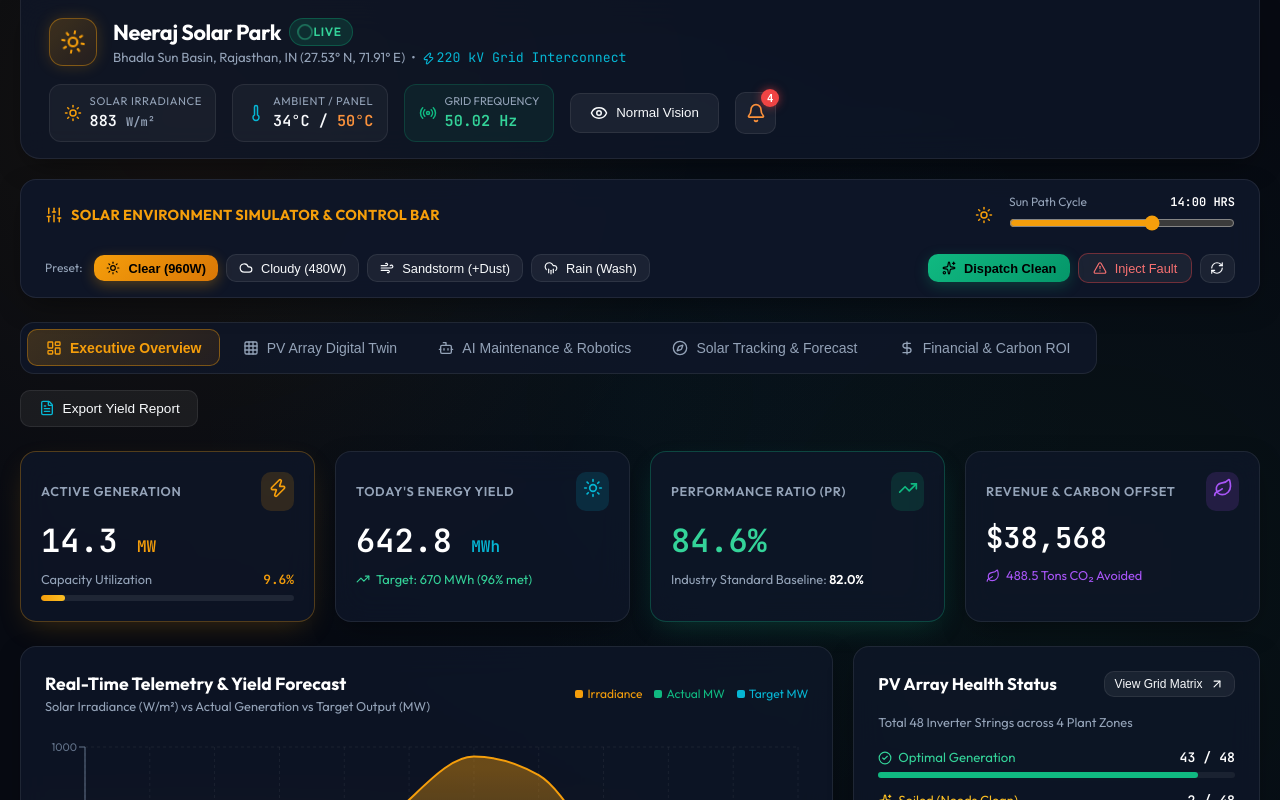
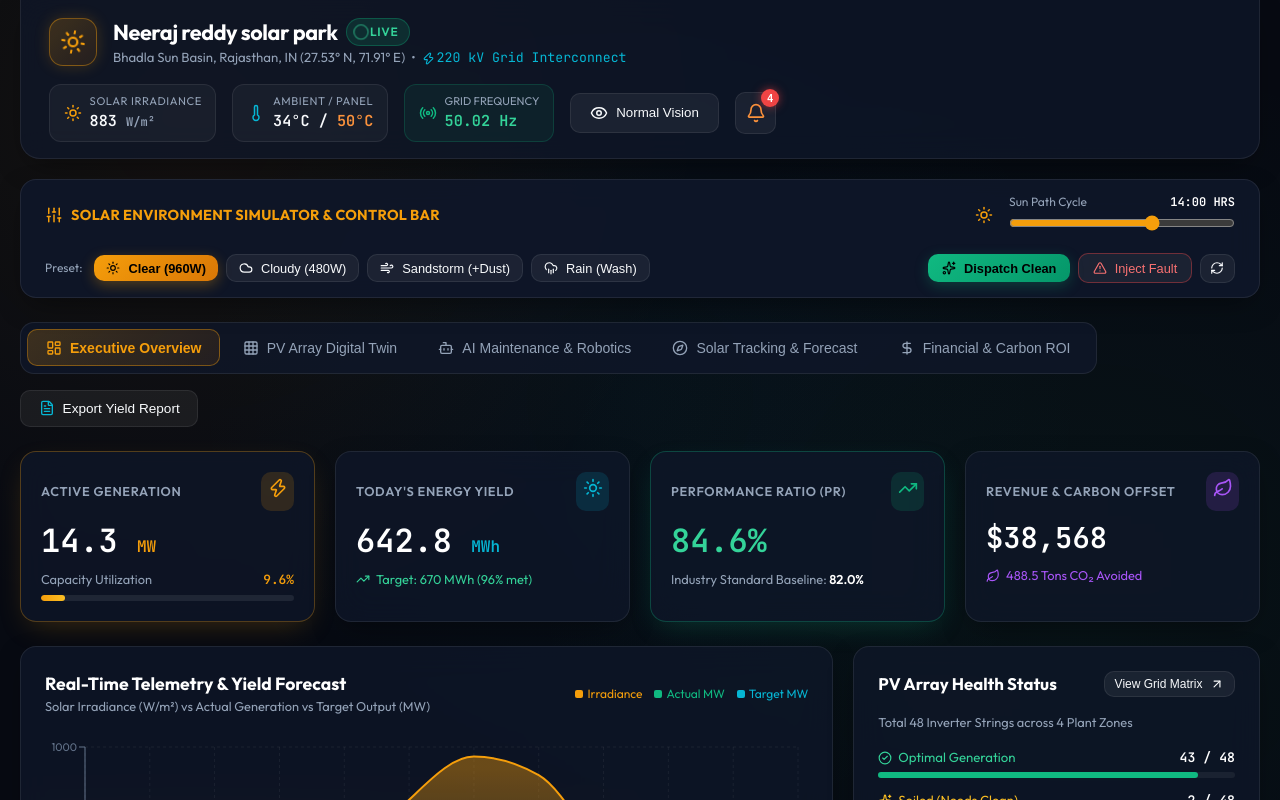
Before and after one commit to yneeraj18/CO4_AT2_SE, a React (Vite) app: page / in a window 1280 px wide. Shown: the top 800 px of the page. Built offline with nearby package versions, Linux system fonts and the light colour scheme.

Commit message:
Update solarFarmData.js

```diff
--- a/src/data/solarFarmData.js
+++ b/src/data/solarFarmData.js
@@ -1,7 +1,7 @@
 // Smart Solar Farm Initial Data & Simulation Defaults
 
 export const PLANT_INFO = {
-  name: "Neeraj Solar Park",
+  name: "Neeraj reddy solar park",
   location: "Bhadla Sun Basin, Rajasthan, IN (27.53° N, 71.91° E)",
   capacityMW: 150,
   installedPanels: 420000,
```
